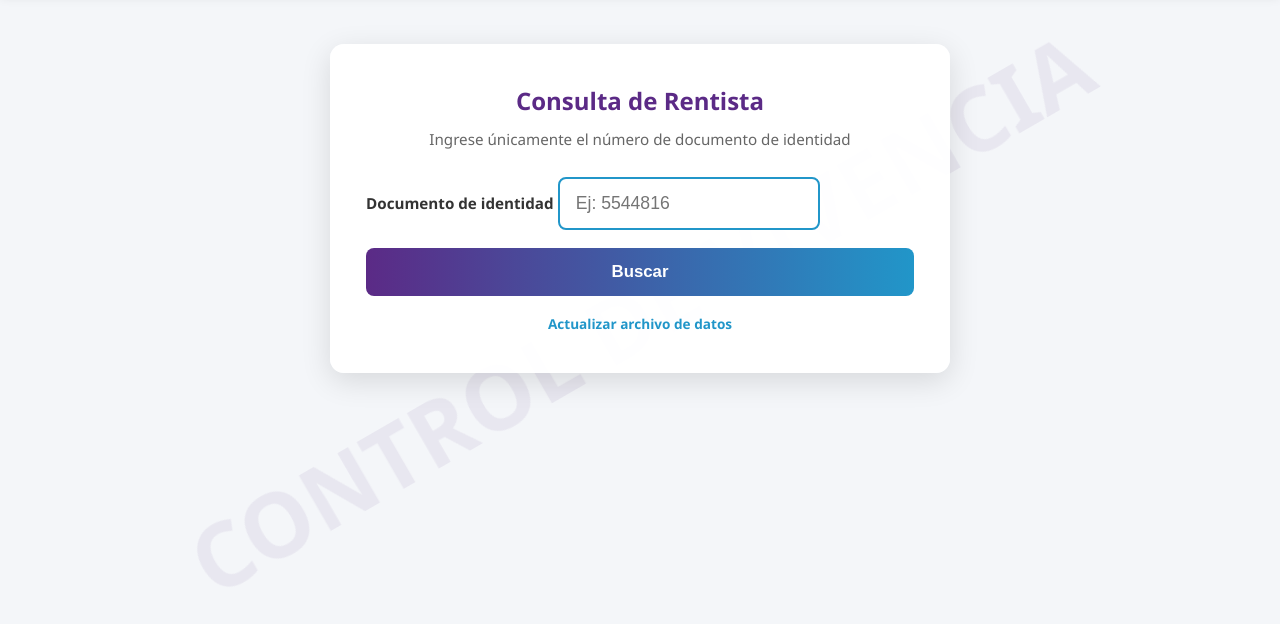
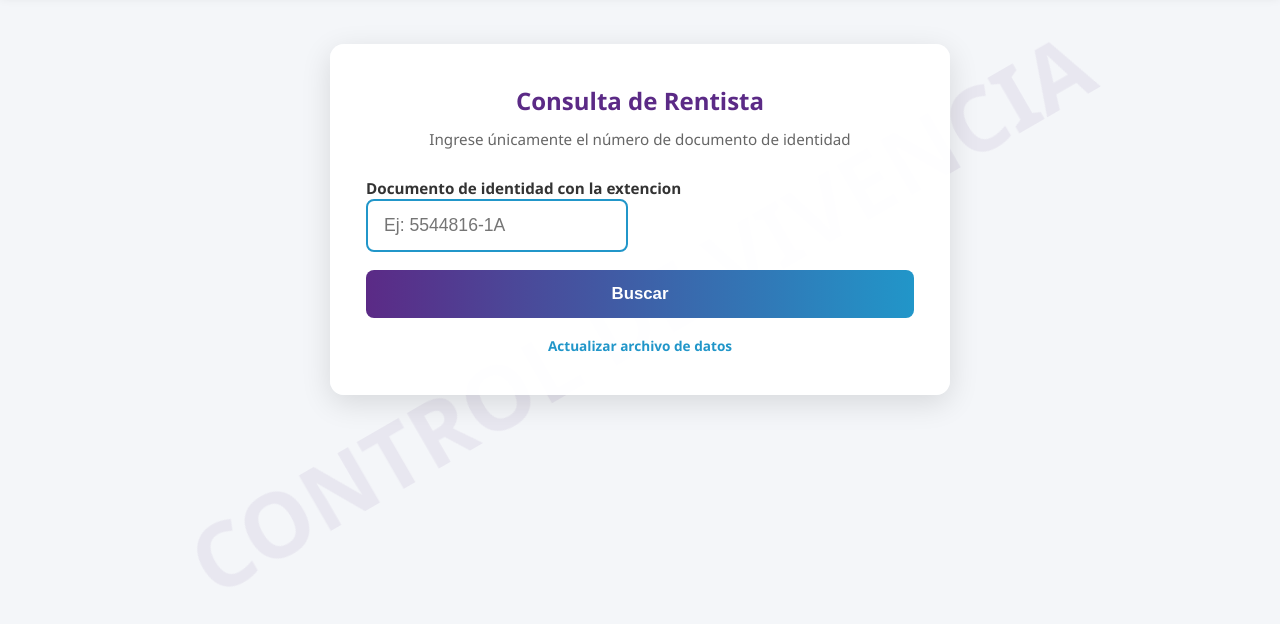
Before and after one commit to fv1263656-glitch/Control_Vivencia, a website: page public/index.html in a window 1280 px wide. Shown: the part 88-712 px from the top of the page. Drawn offline with Linux system fonts and the light colour scheme.

Commit message:
Update index.html
Signed-off-by: fv1263656-glitch <fv1263656@gmail.com>

```diff
--- a/public/index.html
+++ b/public/index.html
@@ -19,8 +19,8 @@
 
     <form id="formBusqueda">
       <div>
-        <label for="ci">Documento de identidad</label>
-        <input type="text" id="ci" name="ci" placeholder="Ej: 5544816" autofocus autocomplete="off" inputmode="numeric">
+        <label for="ci">Documento de identidad con la extencion</label>
+        <input type="text" id="ci" name="ci" placeholder="Ej: 5544816-1A" autofocus autocomplete="off" inputmode="numeric">
       </div>
 
       <div class="mensaje-error" id="mensajeError"></div>
```
